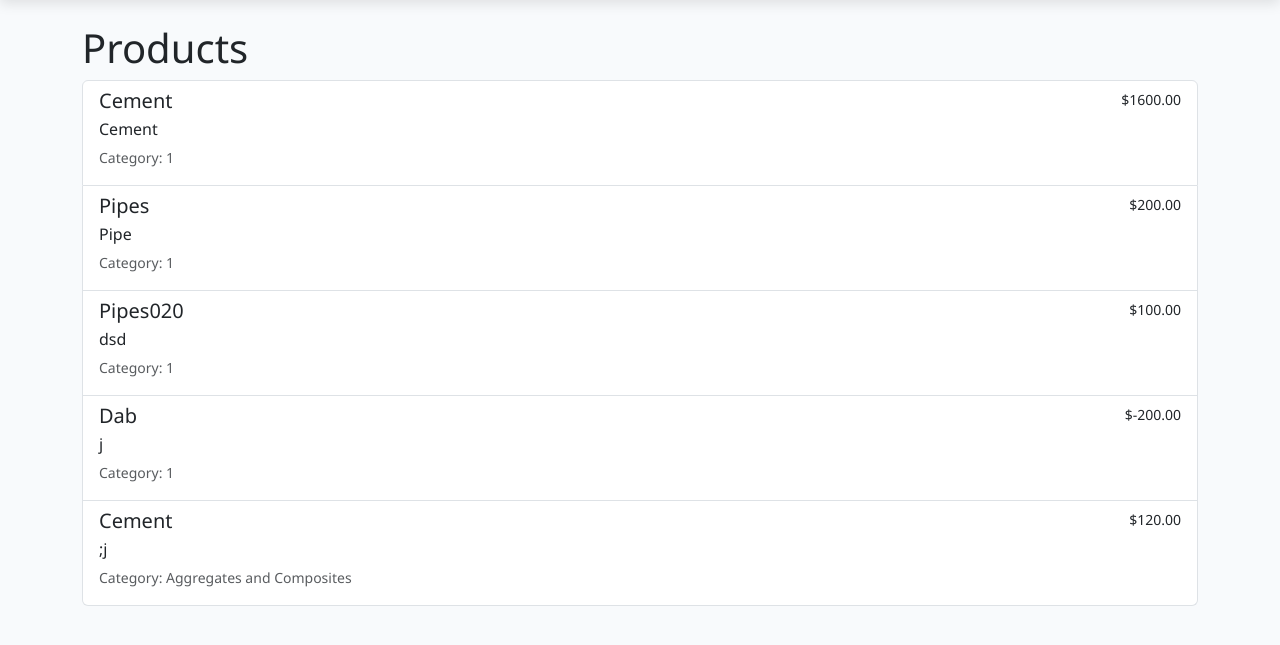
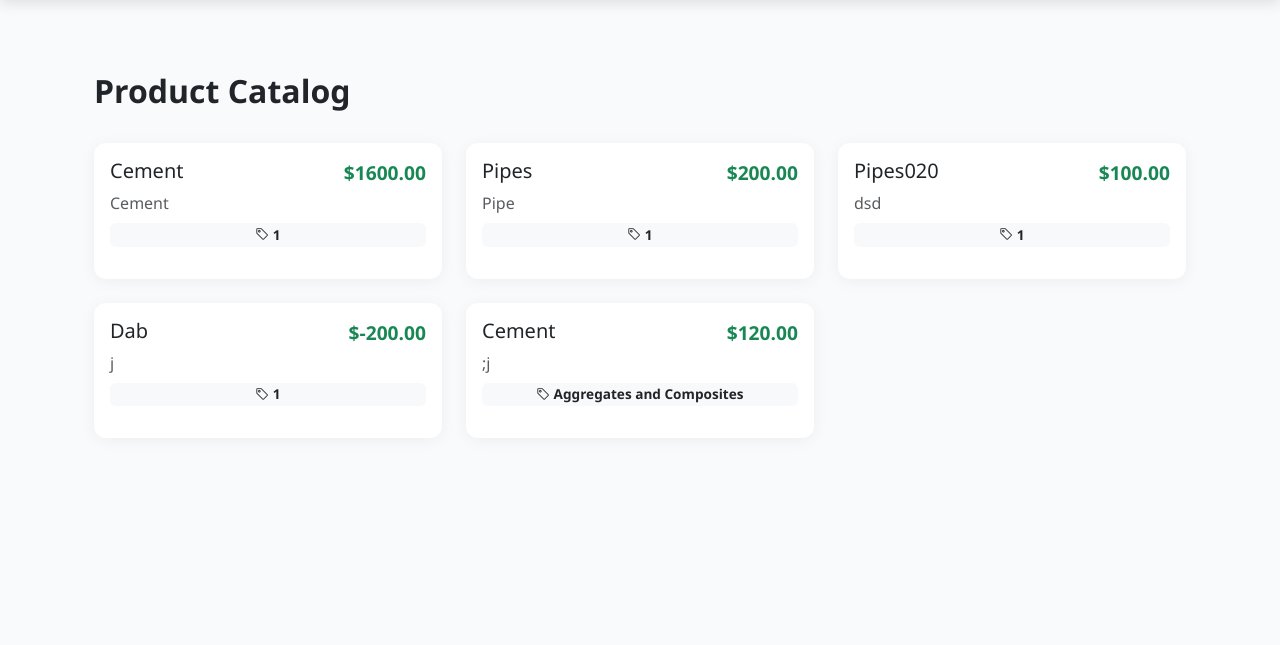
Before and after one commit to XBennyX2/EZM_TRADE_MANAGMENT, a Django app: page /inventory/products/ in a window 1280 px wide. Shown: the part 64-709 px from the top of the page. Run offline with Django 5.2, Linux system fonts and the light colour scheme; a user stored in the database is signed in; data comes from the database, SQL or seed files in the repository; some libraries are stand-ins or nearby versions.

Commit message:
changed the product list UI

```diff
--- a/templates/inventory/product_list.html
+++ b/templates/inventory/product_list.html
@@ -1,29 +1,94 @@
 {% extends 'base.html' %}
+
 {% block content %}
-<h1>Products</h1>
+<!-- Bootstrap Icons CDN -->
+<link rel="stylesheet" href="https://cdn.jsdelivr.net/npm/bootstrap-icons@1.10.5/font/bootstrap-icons.css">
 
+<style>
+    .product-card {
+        border: none;
+        border-radius: 0.75rem;
+        box-shadow: 0 0.15rem 1rem rgba(0, 0, 0, 0.05);
+        transition: transform 0.2s ease, box-shadow 0.2s ease;
+    }
+
+    .product-card:hover {
+        transform: scale(1.01);
+        box-shadow: 0 0.5rem 1.25rem rgba(0, 0, 0, 0.08);
+    }
+
+    .product-price {
+        font-size: 1.2rem;
+        font-weight: bold;
+        color: #198754;
+    }
+
+    .product-category {
+        font-size: 0.85rem;
+    }
+
+    .product-controls .btn {
+        margin-right: 0.5rem;
+    }
+
+    .add-product-btn {
+        float: right;
+    }
+
+    @media (max-width: 576px) {
+        .add-product-btn {
+            float: none;
+            display: block;
+            margin-top: 1rem;
+        }
+    }
+</style>
+
+<div class="container mt-5">
+    <div class="d-flex justify-content-between align-items-center mb-4">
+        <h2 class="fw-bold">Product Catalog</h2>
         {% if request.user.role == 'head_manager' or request.user.role == 'store_manager' %}
-<a href="{% url 'product_create' %}" class="btn btn-primary mb-3">Add New Product</a>
+        <a href="{% url 'product_create' %}" class="btn btn-primary add-product-btn">
+            <i class="bi bi-plus-circle"></i> Add New Product
+        </a>
         {% endif %}
+    </div>
 
-<div class="list-group">
+    {% if products %}
+    <div class="row g-4">
         {% for product in products %}
-    <div class="list-group-item">
-        <div class="d-flex w-100 justify-content-between">
-            <h5 class="mb-1">{{ product.name }}</h5>
-            <small>${{ product.price }}</small>
+        <div class="col-md-6 col-lg-4">
+            <div class="card product-card h-100">
+                <div class="card-body d-flex flex-column">
+                    <div class="d-flex justify-content-between align-items-start">
+                        <h5 class="card-title mb-2">{{ product.name }}</h5>
+                        <span class="product-price">${{ product.price }}</span>
                     </div>
-        <p class="mb-1">{{ product.description }}</p>
-        <small class="text-muted">Category: {{ product.category }}</small>
-        <div class="mt-2">
+                    <p class="card-text text-muted mb-2">{{ product.description|truncatewords:20 }}</p>
+                    <span class="badge bg-light text-dark product-category mb-3">
+                        <i class="bi bi-tag"></i> {{ product.category }}
+                    </span>
+                    <div class="mt-auto product-controls">
                         {% if request.user.role == 'head_manager' or request.user.role == 'store_manager' %}
-            <a href="{% url 'product_update' product.pk %}" class="btn btn-secondary btn-sm">Edit</a>
+                        <a href="{% url 'product_update' product.pk %}" class="btn btn-outline-secondary btn-sm">
+                            <i class="bi bi-pencil"></i> Edit
+                        </a>
                         {% endif %}
                         {% if request.user.role == 'head_manager' %}
-            <a href="{% url 'product_delete' product.pk %}" class="btn btn-danger btn-sm">Delete</a>
+                        <a href="{% url 'product_delete' product.pk %}" class="btn btn-outline-danger btn-sm">
+                            <i class="bi bi-trash"></i> Delete
+                        </a>
                         {% endif %}
+                    </div>
+                </div>
             </div>
         </div>
         {% endfor %}
     </div>
+    {% else %}
+    <div class="alert alert-warning mt-4" role="alert">
+        No products found.
+    </div>
+    {% endif %}
+</div>
 {% endblock %}
```
Lines whose indentation alone changed are shown as unchanged.
